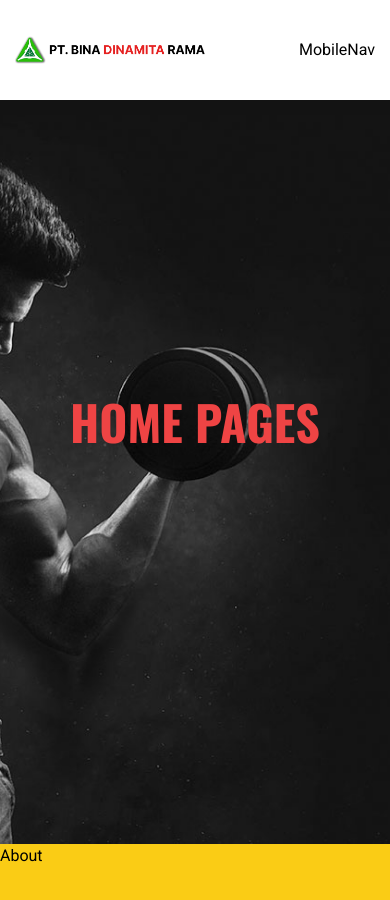
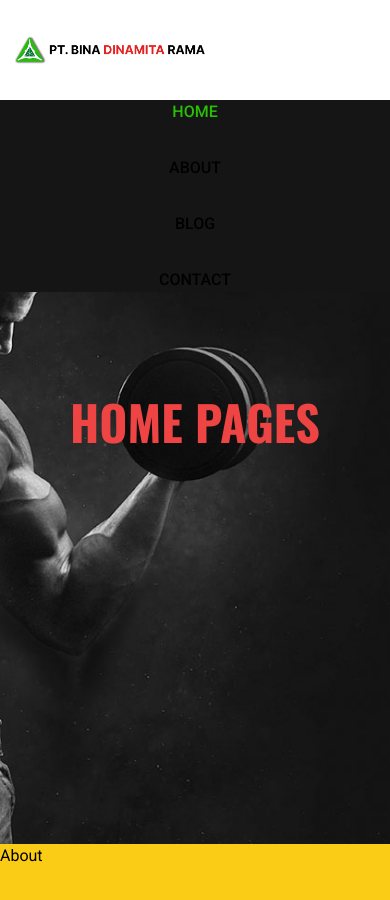
Before and after one commit to ujangaris/PT-Bina-Dinamita-Rama-, a React (Vite) app: page / in a window 390 px wide. Shown: the top 900 px of the page. Built offline with nearby package versions, Linux system fonts and the light colour scheme.

Commit message:
Tampilan menu pada device mobile

```diff
--- a/src/components/Header.jsx
+++ b/src/components/Header.jsx
@@ -33,7 +33,11 @@ export const Header = () => {
           <img src={logo} alt="logo" className="h-7 md:h-9 lg:h-10" />
         </Link>
         {/* mobile nav - hidden on large device */}
-        <MobileNav containerStyles="lg:hidden" />
+        <MobileNav
+          containerStyles={`${
+            headerActive ? "top-[80px]" : "top-[100px]"
+          } flex flex-col text-center gap-8 fixed bg-primary-200 w-full left-0 text-base uppercase font-medium lg:hidden`}
+        />
         {/* dekstop nav - hidden on small device */}
         <Nav containerStyles="flex gap-4 hidden lg:flex" />
       </div>
--- a/src/components/MobileNav.jsx
+++ b/src/components/MobileNav.jsx
@@ -1,3 +1,29 @@
+import { Link as ScrollLink } from "react-scroll";
+
+const links = [
+  { name: "home", target: "home", offset: -70 },
+  { name: "about", target: "about", offset: -55 },
+  { name: "blog", target: "blog", offset: -50 },
+  { name: "contact", target: "contact", offset: -40 },
+];
+
 export const MobileNav = ({ containerStyles }) => {
-  return <nav className={containerStyles}>MobileNav</nav>;
+  return (
+    <nav className={containerStyles}>
+      {links.map((link, index) => {
+        return (
+          <ScrollLink
+            offset={link.offset}
+            to={link.target}
+            smooth
+            spy
+            activeClass="active"
+            key={index}
+          >
+            {link.name}
+          </ScrollLink>
+        );
+      })}
+    </nav>
+  );
 };
```
Also changed, not shown: 1 other file (tests, documents, lock files or other folders).
